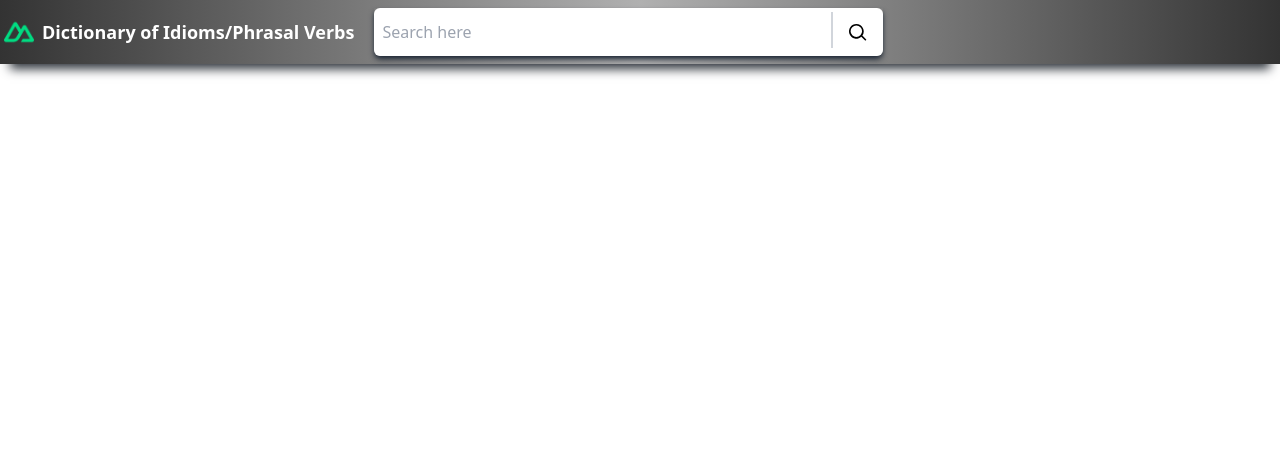
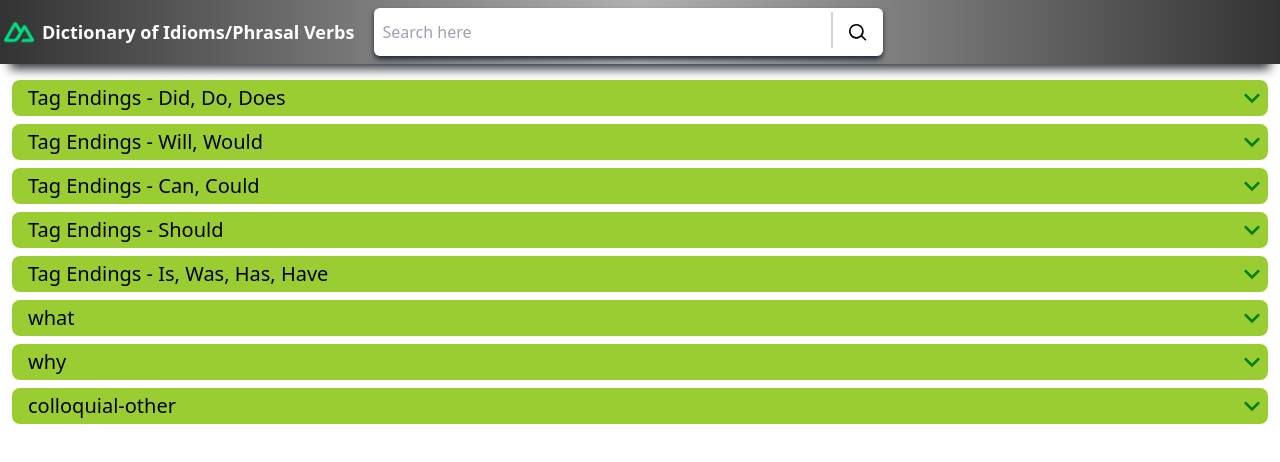
Before and after one commit to srinivas-webdev/nuxt-dictionary, a Nuxt app: page /reductions in a window 1280 px wide. Shown: the top 462 px of the page. Built offline with nearby package versions, Linux system fonts and the light colour scheme.

Commit message:
adding contractions and reductions

```diff
--- /dev/null
+++ b/app/pages/contractions.vue
@@ -0,0 +1,141 @@
+<script setup>
+import categories from '~~/data/contractions.json'
+
+useHead({
+  title: 'Word Contractions',
+  htmlAttrs: {
+    lang: 'en'
+  }
+})
+
+let openedPanel = null
+
+const onClickAccordion = (e) => {
+  const activePanelButton = e.target.closest("button");
+  if (!activePanelButton) return;
+  if (openedPanel && openedPanel !== activePanelButton) {
+    toggleAccordion(openedPanel);
+  }
+  toggleAccordion(activePanelButton);
+}
+
+
+function toggleAccordion(activePanelButton) {
+  const icon = activePanelButton.querySelector("img")
+  const activePanelContent = activePanelButton.nextElementSibling
+
+  if (icon.getAttribute("aria-hidden") === "true") {
+    activePanelContent.setAttribute("aria-hidden", false)
+    icon.setAttribute("aria-hidden", false)
+    openedPanel = activePanelButton
+  } else {
+    activePanelContent.setAttribute("aria-hidden", true)
+    icon.setAttribute("aria-hidden", true)
+    openedPanel = null
+  }
+}
+
+
+</script>
+
+<template>
+  <main class="accordion my-4 mx-2">
+    <menu @click="onClickAccordion">
+      <section
+        v-for="category in categories"
+        :key="category.name"
+        class="accordion-panel flex flex-col gap-1"
+      >
+        <button
+          class="accordion-trigger"
+          aria-expanded="true"
+        >
+          <p class="header-title font-medium text-xl">
+            {{ category.name }}
+          </p>
+          <img
+            src="~/assets/accordion-icon.svg"
+            alt="toggleIcon"
+            class="icon"
+            aria-hidden="true"
+          >
+        </button>
+        <table class="accordion-content table-fixed px-2 pb-1 text-xl font-medium border-separate">
+          <tbody>
+            <tr
+              v-for="item in category.items"
+              :key="item[0]"
+              class="mx-4"
+            >
+              <td
+                class="bg-purple-300 rounded-md shadow-md px-2"
+              >
+                {{ item[0] }}
+              </td>
+              <td
+                class="bg-sky-200 rounded-md shadow-md px-2"
+              >
+                {{ item[1] }}
+              </td>
+            </tr>
+          </tbody>
+        </table>
+      </section>
+    </menu>
+  </main>
+</template>
+
+<style scoped>
+.accordion-content {
+  display: grid;
+  grid-template-rows: 0fr;
+  transition: grid-template-rows 500ms ease-in-out;
+}
+
+.accordion-content[aria-hidden=false] {
+  grid-template-rows: 1fr;
+}
+
+.accordion-content > tbody {
+  overflow: hidden;
+}
+
+.accordion-trigger {
+  display: flex;
+  justify-content: space-between;
+  align-items: center;
+  width: 100%;
+  background-color: yellowgreen;
+  border-radius: .5rem;
+  border-style: solid;
+}
+
+.accordion-trigger:hover {
+  background-color: paleturquoise;
+  cursor: pointer;
+}
+
+.accordion-trigger > td {
+  font-weight: 700;
+  font-size: large;
+}
+
+.accordion-trigger > img {
+  transition: transform 500ms ease-in-out;
+}
+
+.accordion-trigger > img[aria-hidden=false] {
+  transform: rotate(-180deg);
+}
+
+.header-title {
+  color: black;
+  padding-left: 1rem;
+  padding-block: .25rem;
+}
+
+menu {
+  padding: 0px;
+  margin: .25rem;
+}
+</style>
--- /dev/null
+++ b/app/pages/reductions.vue
@@ -0,0 +1,141 @@
+<script setup>
+import categories from '~~/data/reductions.json'
+
+useHead({
+  title: 'Word Reductions',
+  htmlAttrs: {
+    lang: 'en'
+  }
+})
+
+let openedPanel = null
+
+const onClickAccordion = (e) => {
+  const activePanelButton = e.target.closest("button");
+  if (!activePanelButton) return;
+  if (openedPanel && openedPanel !== activePanelButton) {
+    toggleAccordion(openedPanel);
+  }
+  toggleAccordion(activePanelButton);
+}
+
+
+function toggleAccordion(activePanelButton) {
+  const icon = activePanelButton.querySelector("img")
+  const activePanelContent = activePanelButton.nextElementSibling
+
+  if (icon.getAttribute("aria-hidden") === "true") {
+    activePanelContent.setAttribute("aria-hidden", false)
+    icon.setAttribute("aria-hidden", false)
+    openedPanel = activePanelButton
+  } else {
+    activePanelContent.setAttribute("aria-hidden", true)
+    icon.setAttribute("aria-hidden", true)
+    openedPanel = null
+  }
+}
+
+
+</script>
+
+<template>
+  <main class="accordion my-4 mx-2">
+    <menu @click="onClickAccordion">
+      <section
+        v-for="category in categories"
+        :key="category.name"
+        class="accordion-panel flex flex-col gap-1"
+      >
+        <button
+          class="accordion-trigger"
+          aria-expanded="true"
+        >
+          <p class="header-title font-medium text-xl">
+            {{ category.name }}
+          </p>
+          <img
+            src="~/assets/accordion-icon.svg"
+            alt="toggleIcon"
+            class="icon"
+            aria-hidden="true"
+          >
+        </button>
+        <table class="accordion-content table-fixed px-2 pb-1 text-xl font-medium border-separate">
+          <tbody>
+            <tr
+              v-for="item in category.items"
+              :key="item[0]"
+              class="mx-4"
+            >
+              <td
+                class="bg-purple-300 rounded-md shadow-md px-2"
+              >
+                {{ item[0] }}
+              </td>
+              <td
+                class="bg-sky-200 rounded-md shadow-md px-2"
+              >
+                {{ item[1] }}
+              </td>
+            </tr>
+          </tbody>
+        </table>
+      </section>
+    </menu>
+  </main>
+</template>
+
+<style scoped>
+.accordion-content {
+  display: grid;
+  grid-template-rows: 0fr;
+  transition: grid-template-rows 500ms ease-in-out;
+}
+
+.accordion-content[aria-hidden=false] {
+  grid-template-rows: 1fr;
+}
+
+.accordion-content > tbody {
+  overflow: hidden;
+}
+
+.accordion-trigger {
+  display: flex;
+  justify-content: space-between;
+  align-items: center;
+  width: 100%;
+  background-color: yellowgreen;
+  border-radius: .5rem;
+  border-style: solid;
+}
+
+.accordion-trigger:hover {
+  background-color: paleturquoise;
+  cursor: pointer;
+}
+
+.accordion-trigger > td {
+  font-weight: 700;
+  font-size: large;
+}
+
+.accordion-trigger > img {
+  transition: transform 500ms ease-in-out;
+}
+
+.accordion-trigger > img[aria-hidden=false] {
+  transform: rotate(-180deg);
+}
+
+.header-title {
+  color: black;
+  padding-left: 1rem;
+  padding-block: .25rem;
+}
+
+menu {
+  padding: 0px;
+  margin: .25rem;
+}
+</style>
```
